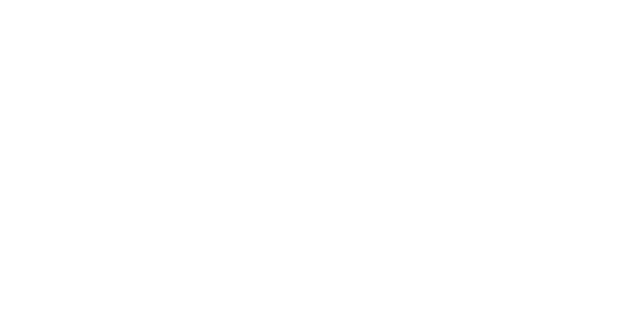
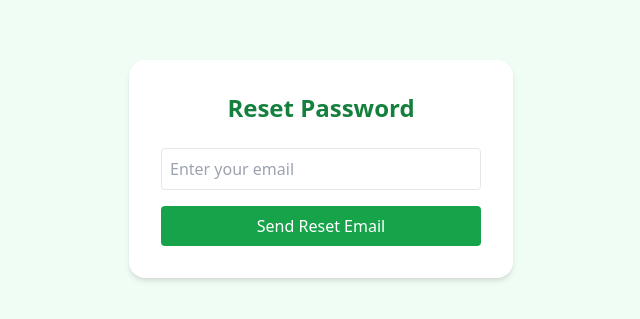
Before and after one commit to 69thilip-M/ecommerce-kvr, a React (Vite) app: page /kmrvegetables/forgot-password in a window 1280 px wide. Before the commit this address had no page. Shown: the part 231-550 px from the top of the page, without its empty margins (319-959 px from the left). Built offline with nearby package versions, Linux system fonts and the light colour scheme.

Commit message:
reset password for login has been done with email integration

```diff
--- a/src/App.jsx
+++ b/src/App.jsx
@@ -8,6 +8,7 @@
 import Cart from "./pages/Cart";
 import Profile from "./pages/Profile";
 import EditProduct from "./pages/EditProduct";
+import ForgotPassword from "./pages/ForgetPassword";
 function App() {
   return (
     <BrowserRouter basename="/kmrvegetables">
@@ -23,6 +24,7 @@
         <Route path="/add-product" element={<AddProduct />} />
         <Route path="/profile" element={<Profile />} />
         <Route path="/edit-product/:id" element={<EditProduct />} />
+        <Route path="/forgot-password" element={<ForgotPassword />} />
       </Routes>
     </BrowserRouter>
   );
--- /dev/null
+++ b/src/pages/ForgetPassword.jsx
@@ -0,0 +1,59 @@
+import { useState } from "react";
+import { getAuth, sendPasswordResetEmail } from "firebase/auth";
+import { app } from "../firebase";
+
+function ForgotPassword() {
+  const [email, setEmail] = useState("");
+  const [message, setMessage] = useState("");
+  const [error, setError] = useState("");
+  const auth = getAuth(app);
+
+  const handleResetPassword = async (e) => {
+    e.preventDefault();
+    try {
+      await sendPasswordResetEmail(auth, email);
+      setMessage("Password reset email sent! Check your inbox.");
+      setError("");
+    } catch (err) {
+      setError(err.message);
+      setMessage("");
+    }
+  };
+
+  return (
+    <div className="flex items-center justify-center h-screen bg-green-50">
+      <div className="bg-white p-8 rounded-2xl shadow-md w-96">
+        <h2 className="text-2xl font-bold text-center text-green-700 mb-6">
+          Reset Password
+        </h2>
+        <form onSubmit={handleResetPassword}>
+          <input
+            type="email"
+            placeholder="Enter your email"
+            className="w-full border p-2 mb-4 rounded"
+            value={email}
+            onChange={(e) => setEmail(e.target.value)}
+            required
+          />
+          <button
+            type="submit"
+            className="w-full bg-green-600 text-white py-2 rounded hover:bg-green-700"
+          >
+            Send Reset Email
+          </button>
+        </form>
+
+        {message && (
+          <p className="mt-4 text-green-600 font-semibold text-center">
+            {message}
+          </p>
+        )}
+        {error && (
+          <p className="mt-4 text-red-600 font-semibold text-center">{error}</p>
+        )}
+      </div>
+    </div>
+  );
+}
+
+export default ForgotPassword;
--- a/src/pages/Login.jsx
+++ b/src/pages/Login.jsx
@@ -90,6 +90,11 @@
             Register
           </Link>
         </p>
+        <p className="text-center mt-4">
+          <Link to="/forgot-password" className="text-blue-600 hover:underline">
+            Forgot Password?
+          </Link>
+        </p>
       </div>
 
       {/* Error Popup Modal */}
```
